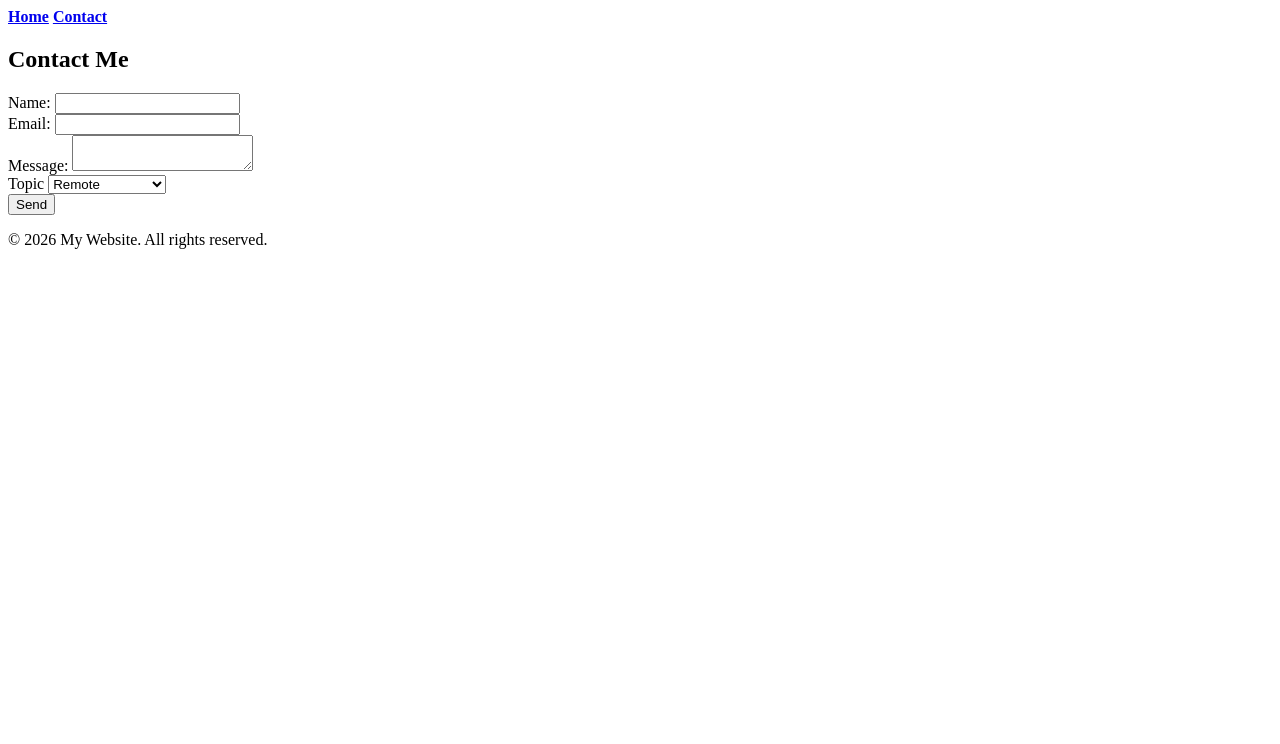
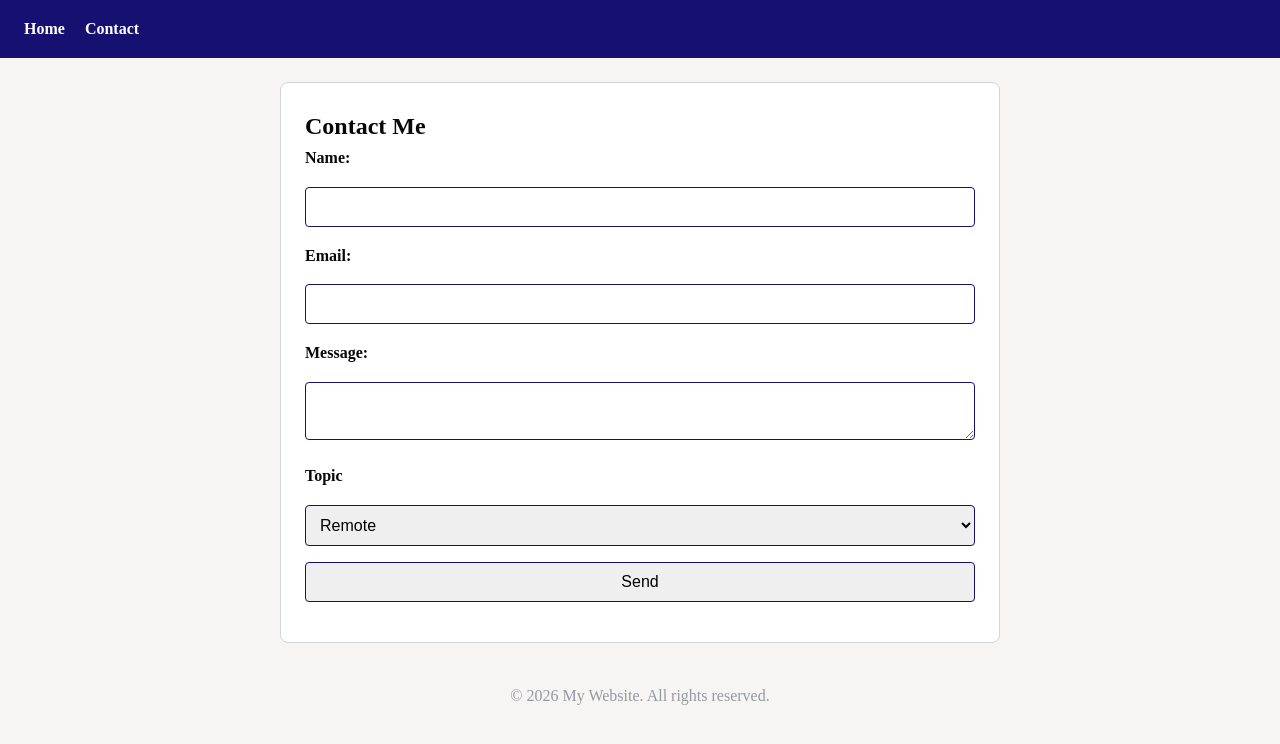
Before and after one commit to rizkidye-ai/belajar-Website, a plain HTML site: page contact.html in a window 1280 px wide. Drawn offline with Linux system fonts and the light colour scheme.

Commit message:
feat: apply external stylesheet and box model cards across pages

```diff
--- a/contact.html
+++ b/contact.html
@@ -4,38 +4,39 @@
     <meta charset="UTF-8">
     <meta name="viewport" content="width=device-width, initial-scale=1.0">
     <title>Contact</title>
+    <link rel="stylesheet" href="style.css">
 </head>
 <body>
     <header>
         <nav>
-            <a href="index.html"><strong>Home</strong></a>
-            <a href="contact.html"><strong>Contact</strong></a>
+            <a href="index.html">Home</a>
+            <a href="contact.html">Contact</a>
         </nav>
     </header>
         <main>
-            <section>
+            <section class="card">
                 <h1>Contact Me</h1>
                 <form action="contact.html">
-                    <div>
+                    <div class="form-group">
                     <label for="name">Name:</label>
                     <input type="text" id="name" name="name" required>
                     </div>
-                    <div>
+                    <div class="form-group">
                     <label for="email">Email:</label>
                     <input type="email" id="email" name="email" required>
                     </div>
-                    <div>
+                    <div class="form-group">
                     <label for="message">Message:</label>
                     <textarea id="message" name="message" required></textarea>
                     </div>
-                    <div>
+                    <div class="form-group">
                     <label for="topic">Topic</label>
                     <select id="topic" name="topic">
-                        <option value="hirring">Remote</option>
+                        <option value="hiring">Remote</option>
                         <option value="project">Project Inquiries</option>
                     </select>
                     </div>
-                    <div>
+                    <div class="form-group">
                     <button type="submit">Send</button>
                     </div>
                 </form>
--- /dev/null
+++ b/style.css
@@ -0,0 +1,64 @@
+* {
+    box-sizing: border-box; margin: 0;padding: 0;
+}
+body {
+    font-family: 'Times New Roman', Times, serif;
+    background-color: rgb(247, 245, 244);
+    color: rgb(8, 8, 8);
+    line-height: 1.6;
+}
+header{
+    background-color: #161070;
+    padding: 16px 24px;
+}
+nav a {
+    color: white;
+    text-decoration: none;
+    font-weight: bold;
+    margin-right: 16px;
+}
+.card {
+  background-color: #ffffff;
+  max-width: 720px;
+  margin: 24px auto;
+  padding: 24px;
+  border: 1px solid #d1d5db;
+  border-radius: 8px;
+}
+.form-group {
+    margin-bottom: 16px;
+    }
+    label{
+        display: block;
+        margin-bottom: 16px;
+        font-weight: bold;
+    }
+    input,
+    select,
+    textarea,
+    button {
+        width: 100%;
+        padding: 10px;
+        border: 1px solid #161070;
+        border-radius: 4px;
+        font-size:16px ;
+
+    }
+    img {
+    display: block; margin: 16px auto; max-width: 100%;
+    }
+    main > h1 {
+        color: rgb(8, 8, 119); text-align: center; margin-top: 24px;
+    }
+    table {
+        width: 100%; border-collapse: collapse; margin-top: 12px;
+    }
+    th,td {
+    border: 1px solid #d1d5db; padding: 10px; text-align: left;
+    }
+
+    footer{
+        text-align: center;
+        padding: 16px;
+        color: #9499a1;
+    }
```
Also changed, not shown: index.html (+12 -58 lines).
